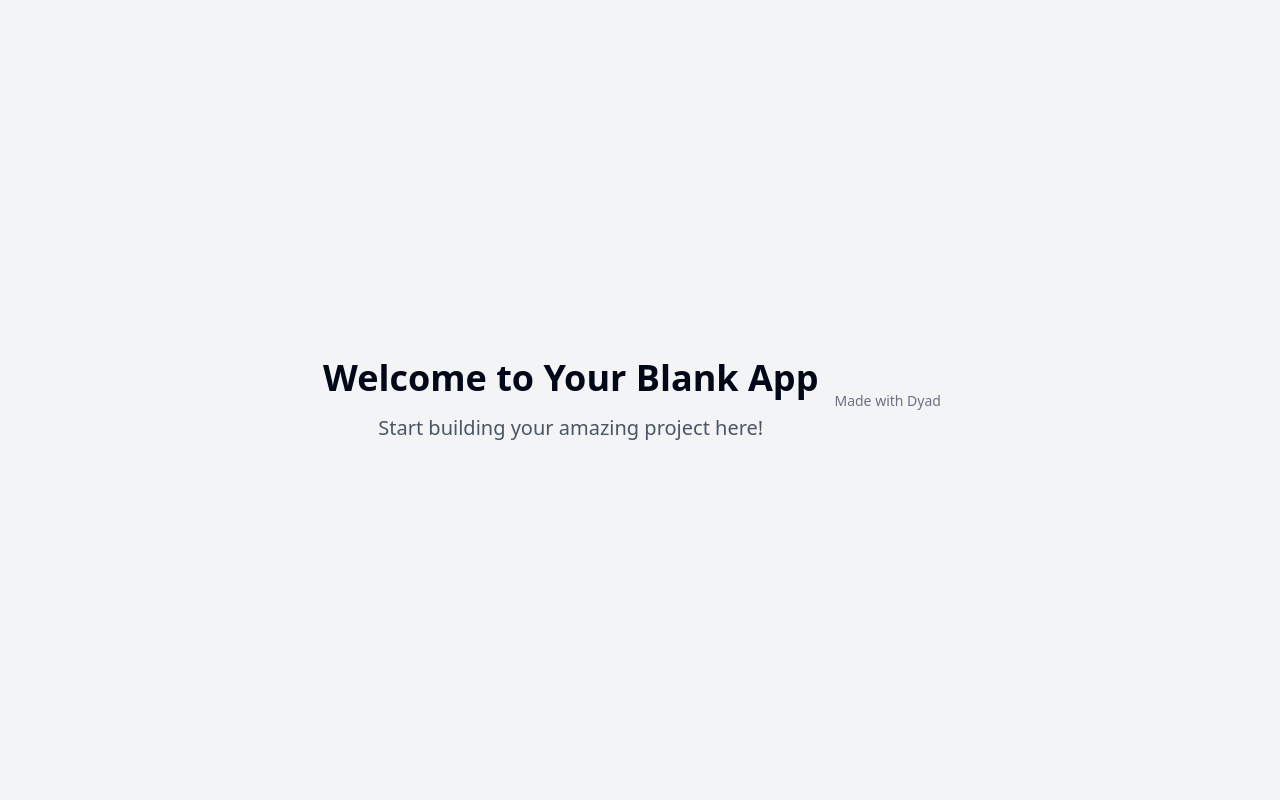
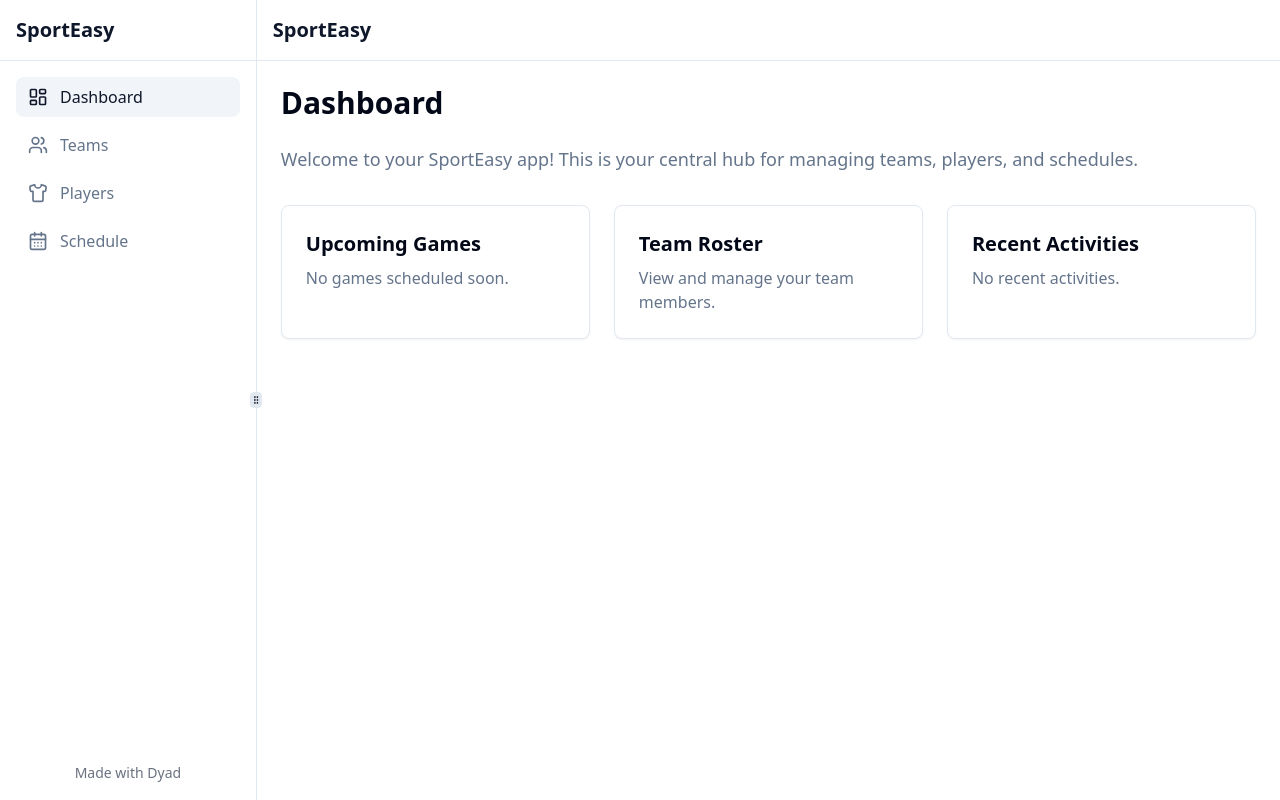
Before and after one commit to Dilbarpun07/GBFC-website, a React (Vite) app: page / in a window 1280 px wide. Built offline with nearby package versions, Linux system fonts and the light colour scheme.

Commit message:
[dyad] Set up basic app layout and navigation - wrote 8 file(s), renamed 1 file(s)

```diff
--- a/src/App.tsx
+++ b/src/App.tsx
@@ -3,7 +3,11 @@ import { Toaster as Sonner } from "@/components/ui/sonner";
 import { TooltipProvider } from "@/components/ui/tooltip";
 import { QueryClient, QueryClientProvider } from "@tanstack/react-query";
 import { BrowserRouter, Routes, Route } from "react-router-dom";
-import Index from "./pages/Index";
+import AppLayout from "./components/layout/AppLayout";
+import DashboardPage from "./pages/DashboardPage";
+import TeamsPage from "./pages/TeamsPage";
+import PlayersPage from "./pages/PlayersPage";
+import SchedulePage from "./pages/SchedulePage";
 import NotFound from "./pages/NotFound";
 
 const queryClient = new QueryClient();
@@ -15,9 +19,14 @@ const App = () => (
       <Sonner />
       <BrowserRouter>
         <Routes>
-          <Route path="/" element={<Index />} />
-          {/* ADD ALL CUSTOM ROUTES ABOVE THE CATCH-ALL "*" ROUTE */}
-          <Route path="*" element={<NotFound />} />
+          <Route path="/" element={<AppLayout />}>
+            <Route index element={<DashboardPage />} />
+            <Route path="teams" element={<TeamsPage />} />
+            <Route path="players" element={<PlayersPage />} />
+            <Route path="schedule" element={<SchedulePage />} />
+            {/* ADD ALL CUSTOM ROUTES ABOVE THE CATCH-ALL "*" ROUTE */}
+            <Route path="*" element={<NotFound />} />
+          </Route>
         </Routes>
       </BrowserRouter>
     </TooltipProvider>
--- /dev/null
+++ b/src/components/layout/AppLayout.tsx
@@ -0,0 +1,93 @@
+import React from "react";
+import { Outlet } from "react-router-dom";
+import {
+  ResizableHandle,
+  ResizablePanel,
+  ResizablePanelGroup,
+} from "@/components/ui/resizable";
+import Header from "./Header";
+import Sidebar from "./Sidebar";
+import { useIsMobile } from "@/hooks/use-mobile";
+import { Sheet, SheetContent, SheetTrigger } from "@/components/ui/sheet";
+import { MadeWithDyad } from "@/components/made-with-dyad";
+
+const AppLayout: React.FC = () => {
+  const isMobile = useIsMobile();
+  const [isSidebarOpen, setIsSidebarOpen] = React.useState(false);
+  const [isSidebarCollapsed, setIsSidebarCollapsed] = React.useState(false);
+
+  const handleMenuClick = () => {
+    setIsSidebarOpen(true);
+  };
+
+  const handleSidebarCollapse = (collapsed: boolean) => {
+    setIsSidebarCollapsed(collapsed);
+  };
+
+  if (isMobile) {
+    return (
+      <div className="flex flex-col min-h-screen">
+        <Header onMenuClick={handleMenuClick} />
+        <Sheet open={isSidebarOpen} onOpenChange={setIsSidebarOpen}>
+          <SheetContent side="left" className="p-0 w-64">
+            <div className="flex flex-col h-full">
+              <div className="p-4 border-b">
+                <h1 className="text-xl font-bold text-primary">SportEasy</h1>
+              </div>
+              <Sidebar />
+              <div className="mt-auto">
+                <MadeWithDyad />
+              </div>
+            </div>
+          </SheetContent>
+        </Sheet>
+        <main className="flex-1 overflow-auto">
+          <Outlet />
+        </main>
+      </div>
+    );
+  }
+
+  return (
+    <ResizablePanelGroup
+      direction="horizontal"
+      className="min-h-screen items-stretch"
+    >
+      <ResizablePanel
+        defaultSize={20}
+        minSize={15}
+        maxSize={25}
+        collapsedSize={4}
+        collapsible={true}
+        onCollapse={(collapsed) => handleSidebarCollapse(collapsed)}
+        className={isSidebarCollapsed ? "min-w-[50px] transition-all duration-300 ease-in-out" : "min-w-[200px]"}
+      >
+        <div className="flex flex-col h-full">
+          <div className="p-4 border-b">
+            {!isSidebarCollapsed && (
+              <h1 className="text-xl font-bold text-primary">SportEasy</h1>
+            )}
+            {isSidebarCollapsed && (
+              <h1 className="text-xl font-bold text-primary text-center">SE</h1>
+            )}
+          </div>
+          <Sidebar isCollapsed={isSidebarCollapsed} />
+          <div className="mt-auto">
+            <MadeWithDyad />
+          </div>
+        </div>
+      </ResizablePanel>
+      <ResizableHandle withHandle />
+      <ResizablePanel defaultSize={80}>
+        <div className="flex flex-col h-full">
+          <Header />
+          <main className="flex-1 overflow-auto">
+            <Outlet />
+          </main>
+        </div>
+      </ResizablePanel>
+    </ResizablePanelGroup>
+  );
+};
+
+export default AppLayout;
--- /dev/null
+++ b/src/components/layout/Header.tsx
@@ -0,0 +1,31 @@
+import React from "react";
+import { Link } from "react-router-dom";
+import { Button } from "@/components/ui/button";
+import { Menu } from "lucide-react";
+
+interface HeaderProps {
+  onMenuClick?: () => void;
+}
+
+const Header: React.FC<HeaderProps> = ({ onMenuClick }) => {
+  return (
+    <header className="flex items-center justify-between p-4 border-b bg-background">
+      <div className="flex items-center gap-4">
+        {onMenuClick && (
+          <Button variant="ghost" size="icon" className="lg:hidden" onClick={onMenuClick}>
+            <Menu className="h-5 w-5" />
+          </Button>
+        )}
+        <Link to="/" className="text-xl font-bold text-primary">
+          SportEasy
+        </Link>
+      </div>
+      {/* Future: Add user profile, notifications, etc. */}
+      <div>
+        {/* <Button variant="ghost">Sign Out</Button> */}
+      </div>
+    </header>
+  );
+};
+
+export default Header;
--- /dev/null
+++ b/src/components/layout/Sidebar.tsx
@@ -0,0 +1,56 @@
+import React from "react";
+import { Link, useLocation } from "react-router-dom";
+import { cn } from "@/lib/utils";
+import { LayoutDashboard, Users, Shirt, CalendarDays } from "lucide-react";
+
+interface SidebarProps {
+  isCollapsed?: boolean;
+}
+
+const navItems = [
+  {
+    name: "Dashboard",
+    href: "/",
+    icon: LayoutDashboard,
+  },
+  {
+    name: "Teams",
+    href: "/teams",
+    icon: Users,
+  },
+  {
+    name: "Players",
+    href: "/players",
+    icon: Shirt,
+  },
+  {
+    name: "Schedule",
+    href: "/schedule",
+    icon: CalendarDays,
+  },
+];
+
+const Sidebar: React.FC<SidebarProps> = ({ isCollapsed = false }) => {
+  const location = useLocation();
+
+  return (
+    <nav className={cn("flex flex-col gap-2 p-4", isCollapsed ? "items-center" : "")}>
+      {navItems.map((item) => (
+        <Link
+          key={item.name}
+          to={item.href}
+          className={cn(
+            "flex items-center gap-3 rounded-lg px-3 py-2 text-muted-foreground transition-all hover:text-primary",
+            location.pathname === item.href && "bg-muted text-primary",
+            isCollapsed ? "justify-center" : ""
+          )}
+        >
+          <item.icon className="h-5 w-5" />
+          {!isCollapsed && item.name}
+        </Link>
+      ))}
+    </nav>
+  );
+};
+
+export default Sidebar;
--- /dev/null
+++ b/src/pages/DashboardPage.tsx
@@ -0,0 +1,29 @@
+import React from "react";
+
+const DashboardPage: React.FC = () => {
+  return (
+    <div className="p-6">
+      <h1 className="text-3xl font-bold mb-6">Dashboard</h1>
+      <p className="text-lg text-muted-foreground">
+        Welcome to your SportEasy app! This is your central hub for managing teams, players, and schedules.
+      </p>
+      <div className="grid grid-cols-1 md:grid-cols-2 lg:grid-cols-3 gap-6 mt-8">
+        {/* Placeholder for dashboard cards */}
+        <div className="bg-card p-6 rounded-lg shadow-sm border">
+          <h2 className="text-xl font-semibold mb-2">Upcoming Games</h2>
+          <p className="text-muted-foreground">No games scheduled soon.</p>
+        </div>
+        <div className="bg-card p-6 rounded-lg shadow-sm border">
+          <h2 className="text-xl font-semibold mb-2">Team Roster</h2>
+          <p className="text-muted-foreground">View and manage your team members.</p>
+        </div>
+        <div className="bg-card p-6 rounded-lg shadow-sm border">
+          <h2 className="text-xl font-semibold mb-2">Recent Activities</h2>
+          <p className="text-muted-foreground">No recent activities.</p>
+        </div>
+      </div>
+    </div>
+  );
+};
+
+export default DashboardPage;
--- a/src/pages/Index.tsx
+++ /dev/null
@@ -1,19 +0,0 @@
-// Update this page (the content is just a fallback if you fail to update the page)
-
-import { MadeWithDyad } from "@/components/made-with-dyad";
-
-const Index = () => {
-  return (
-    <div className="min-h-screen flex items-center justify-center bg-gray-100">
-      <div className="text-center">
-        <h1 className="text-4xl font-bold mb-4">Welcome to Your Blank App</h1>
-        <p className="text-xl text-gray-600">
-          Start building your amazing project here!
-        </p>
-      </div>
-      <MadeWithDyad />
-    </div>
-  );
-};
-
-export default Index;
--- /dev/null
+++ b/src/pages/PlayersPage.tsx
@@ -0,0 +1,15 @@
+import React from "react";
+
+const PlayersPage: React.FC = () => {
+  return (
+    <div className="p-6">
+      <h1 className="text-3xl font-bold mb-6">Players</h1>
+      <p className="text-lg text-muted-foreground">
+        Manage individual players across your teams.
+      </p>
+      {/* Future: Add player list, add player button, etc. */}
+    </div>
+  );
+};
+
+export default PlayersPage;
--- /dev/null
+++ b/src/pages/SchedulePage.tsx
@@ -0,0 +1,15 @@
+import React from "react";
+
+const SchedulePage: React.FC = () => {
+  return (
+    <div className="p-6">
+      <h1 className="text-3xl font-bold mb-6">Schedule</h1>
+      <p className="text-lg text-muted-foreground">
+        Organize and view your team's game and practice schedules.
+      </p>
+      {/* Future: Add calendar, event list, etc. */}
+    </div>
+  );
+};
+
+export default SchedulePage;
--- /dev/null
+++ b/src/pages/TeamsPage.tsx
@@ -0,0 +1,15 @@
+import React from "react";
+
+const TeamsPage: React.FC = () => {
+  return (
+    <div className="p-6">
+      <h1 className="text-3xl font-bold mb-6">Teams</h1>
+      <p className="text-lg text-muted-foreground">
+        Manage your sports teams here. You can add, edit, or remove teams.
+      </p>
+      {/* Future: Add team list, add team button, etc. */}
+    </div>
+  );
+};
+
+export default TeamsPage;
```
